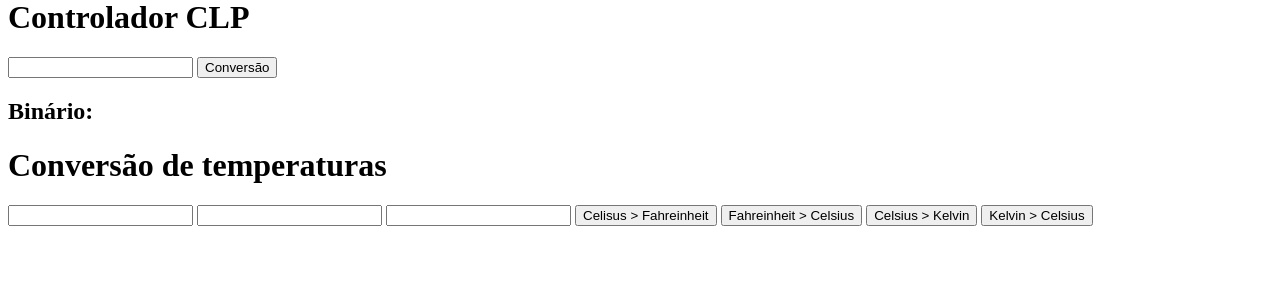
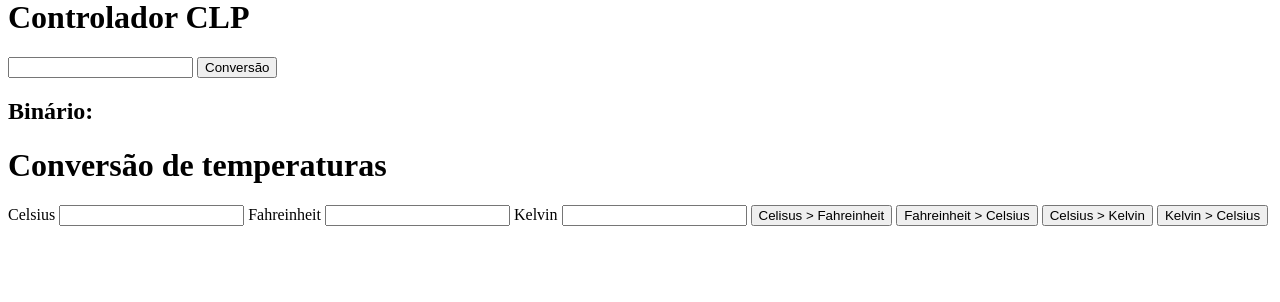
Before and after one commit to guilhermedosanjosilva77/Calculos-industriais, a Flask app: page / in a window 1280 px wide. Shown: the part 318-620 px from the top of the page. Run offline with Flask 3, Linux system fonts and the light colour scheme.

Commit message:
Finalizando conversão de temperaturas

```diff
--- a/app.py
+++ b/app.py
@@ -51,9 +51,9 @@ def calcular_valores():
 @app.route("/api/conversaoTemperaturas", methods = ['POST'])
 def conversaoTemperaturas():
     dados=request.json
-    celsius = float(dados.get('celsius'))
-    kelvin=float(dados.get('kelvin'))
-    far=float(dados.get('far'))
+    celsius = float(dados.get('celsius') or 0)
+    kelvin=float(dados.get('kelvin') or 0)
+    far=float(dados.get('far') or 0)
 
     celsius_para_far=float(((9/5)*celsius) + 32)
     far_para_celsius=(5/9)*(far-32)
--- a/static/script.js
+++ b/static/script.js
@@ -82,9 +82,9 @@ async function ControladorCLP(){
 
 }
 async function Conversao(tipo) {
-    const celsius=document.getElementById('celsius').value
-    const kelvin=document.getElementById('kelvin').value
-    const far=document.getElementById('far').value
+    const celsius=document.getElementById('celsius').value ||0
+    const kelvin= document.getElementById('kelvin').value || 0;
+    const far=document.getElementById('far').value ||0;
 
     const response = await fetch ("/api/conversaoTemperaturas",{
         method:'POST',
@@ -97,10 +97,26 @@ async function Conversao(tipo) {
     })
     const data = await response.json()
 
+
+
     switch (tipo){
         case 1:
-            document.getElementById('resultado').innerHTML=`Conversão bem sucedida resultado = ${data.celsius_parafar} F`
+            document.getElementById('resultado1').innerHTML=`Conversão bem sucedida resultado = ${data.celsius_parafar} F`
             break;
+        case 2:
+            document.getElementById('resultado1').innerHTML=`Conversão bem sucedida resultado = ${data.far_para_celsius} C`
+            break;
+        case 3:
+            document.getElementById('resultado1').innerHTML=`Conversão bem sucedida resultado = ${data.celsius_para_kelvin} K`
+            break
+        case 4:
+            document.getElementById('resultado1').innerHTML=`Conversão bem sucedida resultado = ${data.kelvin_para_celsius} C`
+            break
+
+
+    }
+    if(celsius === 0 && far === 0 && kelvin === 0){
+        document.getElementById('resultado1').innerHTML = "Insira um valor para realizar o calculo"
     }
 
 }
--- a/templates/Index.html
+++ b/templates/Index.html
@@ -43,9 +43,13 @@
     </div>
     <div>
         <h1>Conversão de temperaturas</h1>
+        <label for="number">Celsius</label>
+        <input type="number" id="celsius" >
 
-        <input type="number" id="celsius">
+        <label for="number">Fahreinheit</label>
         <input type="number" id="far">
+
+        <label for="number">Kelvin</label>
         <input type="number" id="kelvin">
 
         <button onclick="Conversao(1)">Celisus > Fahreinheit</button>
@@ -53,7 +57,7 @@
         <button onclick="Conversao(3)">Celsius > Kelvin</button>
         <button onclick="Conversao(4)">Kelvin > Celsius</button>
 
-        <h2 id="resiltado"></h2>
+        <h2 id="resultado1"></h2>
     </div>
 
 </body>
```
